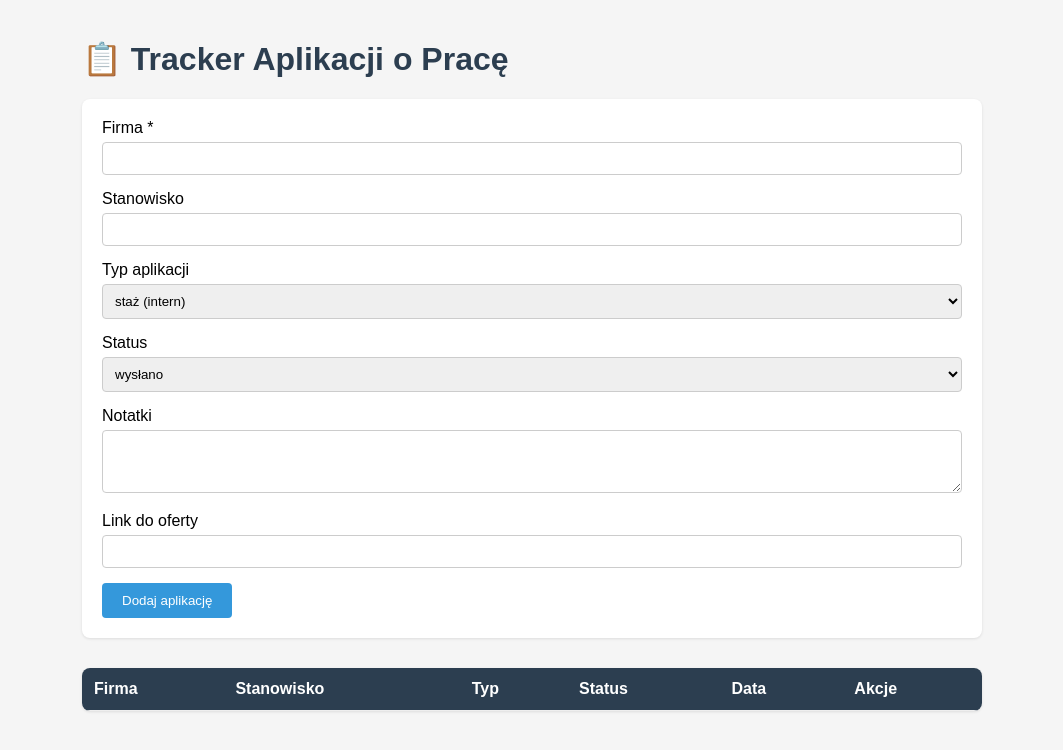
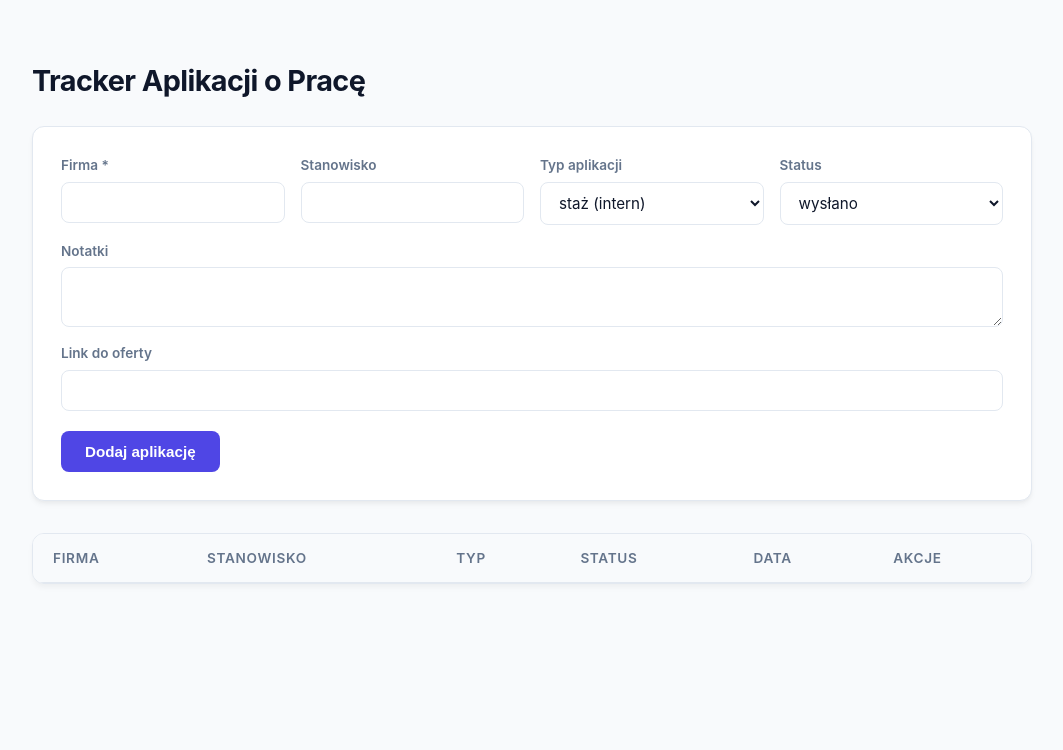
Before and after one commit to bloobrn/TrackerAplikacjiPracy, a plain HTML site: page frontend/index.html in a window 1280 px wide. Shown: the whole page, without its empty margins (108-1171 px from the left). Drawn offline with Linux system fonts and the light colour scheme; no server answers.

Commit message:
EDIT: frontend/ -- mozliwosc wprowadzenia zmian danych bezposrednio przez frontend

```diff
--- a/frontend/index.html
+++ b/frontend/index.html
@@ -2,43 +2,219 @@
 <html lang="pl">
 <head>
 <meta charset="UTF-8">
+<meta name="viewport" content="width=device-width, initial-scale=1.0">
 <title>Tracker Aplikacji o Pracę</title>
 <style>
-    body { font-family: Arial, sans-serif; max-width: 900px; margin: 40px auto; padding: 0 20px; background: #f5f5f5; }
-    h1 { color: #2c3e50; }
-    form { background: white; padding: 20px; border-radius: 8px; margin-bottom: 30px; box-shadow: 0 1px 3px rgba(0,0,0,0.1); }
-    input, select, textarea { width: 100%; padding: 8px; margin: 5px 0 15px 0; box-sizing: border-box; border: 1px solid #ccc; border-radius: 4px; }
-    button { background: #3498db; color: white; border: none; padding: 10px 20px; border-radius: 4px; cursor: pointer; }
-    button:hover { background: #2980b9; }
-    table { width: 100%; border-collapse: collapse; background: white; border-radius: 8px; overflow: hidden; box-shadow: 0 1px 3px rgba(0,0,0,0.1); }
-    th, td { padding: 12px; text-align: left; border-bottom: 1px solid #eee; }
-    th { background: #2c3e50; color: white; }
-    .status { padding: 4px 10px; border-radius: 12px; font-size: 0.85em; color: white; }
-    .status-wysłano { background: #3498db; }
-    .status-odpowiedź { background: #9b59b6; }
-    .status-rozmowa { background: #f39c12; }
-    .status-odrzucenie { background: #e74c3c; }
-    .status-oferta { background: #27ae60; }
-    .delete-btn { background: #e74c3c; padding: 5px 10px; font-size: 0.85em; }
+    :root {
+        --primary: #4f46e5;
+        --primary-hover: #4338ca;
+        --background: #f8fafc;
+        --card-bg: #ffffff;
+        --text-main: #0f172a;
+        --text-muted: #64748b;
+        --border: #e2e8f0;
+
+        /* Statusy - nowoczesne, stonowane kolory */
+        --status-wyslano: #3b82f6;
+        --status-odpowiedz: #a855f7;
+        --status-rozmowa: #f59e0b;
+        --status-odrzucenie: #ef4444;
+        --status-oferta: #10b981;
+    }
+
+    body {
+        font-family: -apple-system, BlinkMacSystemFont, "Segoe UI", Roboto, Helvetica, Arial, sans-serif;
+        max-width: 1000px;
+        margin: 0 auto;
+        padding: 40px 20px;
+        background: var(--background);
+        color: var(--text-main);
+        line-height: 1.5;
+    }
+
+    h1 {
+        font-size: 1.8rem;
+        font-weight: 700;
+        color: var(--text-main);
+        margin-bottom: 24px;
+        letter-spacing: -0.02em;
+    }
+
+    form {
+        background: var(--card-bg);
+        padding: 28px;
+        border-radius: 12px;
+        margin-bottom: 32px;
+        border: 1px solid var(--border);
+        box-shadow: 0 4px 6px -1px rgba(0, 0, 0, 0.05), 0 2px 4px -1px rgba(0, 0, 0, 0.03);
+    }
+
+    /* Układ pól w formularzu */
+    .form-grid {
+        display: grid;
+        grid-template-columns: repeat(auto-fit, minmax(220px, 1fr));
+        gap: 16px;
+        margin-bottom: 20px;
+    }
+
+    .form-group {
+        display: flex;
+        flex-direction: column;
+    }
+
+    .form-group.full-width {
+        grid-column: 1 / -1;
+    }
+
+    label {
+        font-size: 0.85rem;
+        font-weight: 600;
+        color: var(--text-muted);
+        margin-bottom: 6px;
+    }
+
+    input, select, textarea {
+        width: 100%;
+        padding: 10px 14px;
+        box-sizing: border-box;
+        border: 1px solid var(--border);
+        border-radius: 8px;
+        background: #fff;
+        font-family: inherit;
+        font-size: 0.95rem;
+        color: var(--text-main);
+        transition: border-color 0.2s, box-shadow 0.2s;
+    }
+
+    input:focus, select:focus, textarea:focus {
+        outline: none;
+        border-color: var(--primary);
+        box-shadow: 0 0 0 3px rgba(79, 70, 229, 0.15);
+    }
+
+    textarea { resize: vertical; }
+
+    button[type="submit"] {
+        background: var(--primary);
+        color: white;
+        border: none;
+        padding: 12px 24px;
+        border-radius: 8px;
+        font-weight: 600;
+        font-size: 0.95rem;
+        cursor: pointer;
+        transition: background 0.2s;
+    }
+
+    button[type="submit"]:hover {
+        background: var(--primary-hover);
+    }
+
+    .table-container {
+        background: var(--card-bg);
+        border-radius: 12px;
+        border: 1px solid var(--border);
+        box-shadow: 0 4px 6px -1px rgba(0, 0, 0, 0.05);
+        overflow: hidden;
+    }
+
+    table {
+        width: 100%;
+        border-collapse: collapse;
+        text-align: left;
+        font-size: 0.95rem;
+    }
+
+    th, td { padding: 14px 20px; border-bottom: 1px solid var(--border); }
+
+    th {
+        background: #f8fafc;
+        color: var(--text-muted);
+        font-weight: 600;
+        font-size: 0.85rem;
+        text-transform: uppercase;
+        letter-spacing: 0.05em;
+    }
+
+    tr:last-child td { border-bottom: none; }
+    tr:hover td { background: #fdfdfd; }
+
+    /* Nowoczesne odznaki statusów */
+    .status {
+        display: inline-block;
+        padding: 4px 10px;
+        border-radius: 6px;
+        font-size: 0.8rem;
+        font-weight: 600;
+        color: white;
+    }
+    .status-wysłano { background: var(--status-wyslano); }
+    .status-odpowiedź { background: var(--status-odpowiedz); }
+    .status-rozmowa { background: var(--status-rozmowa); }
+    .status-odrzucenie { background: var(--status-odrzucenie); }
+    .status-oferta { background: var(--status-oferta); }
+    select.status-select {
+         display: inline-block;
+   	 padding: 4px 10px;
+   	 border-radius: 6px;
+   	 font-size: 0.8rem;
+   	 font-weight: 600;
+   	 color: white;
+   	 border: none;
+   	 cursor: pointer;
+   	 -webkit-appearance: none;
+   	 appearance: none;
+   	 text-align: center;
+   	 font-family: inherit;
+}
+    select.status-select:focus {
+   	 outline: none;
+   	 box-shadow: 0 0 0 2px rgba(0,0,0,0.15);
+}
+
+    .delete-btn {
+        background: #fff;
+        color: #ef4444;
+        border: 1px solid #fee2e2;
+        padding: 6px 12px;
+        font-size: 0.85rem;
+        font-weight: 500;
+        border-radius: 6px;
+        cursor: pointer;
+        transition: all 0.2s;
+    }
+    .delete-btn:hover {
+        background: #ef4444;
+        color: white;
+        border-color: #ef4444;
+    }
 </style>
 </head>
 <body>
 
-<h1>📋 Tracker Aplikacji o Pracę</h1>
+<h1>Tracker Aplikacji o Pracę</h1>
 
 <form id="applicationForm">
+    <div class="form-grid">
+        <div class="form-group">
             <label>Firma *</label>
             <input type="text" id="company" required>
+        </div>
 
+        <div class="form-group">
             <label>Stanowisko</label>
             <input type="text" id="position">
+        </div>
 
+        <div class="form-group">
             <label>Typ aplikacji</label>
             <select id="applicationType">
                 <option value="intern">staż (intern)</option>
                 <option value="job">praca (job)</option>
             </select>
+        </div>
 
+        <div class="form-group">
             <label>Status</label>
             <select id="status">
                 <option value="wysłano">wysłano</option>
@@ -47,16 +223,23 @@
                 <option value="odrzucenie">odrzucenie</option>
                 <option value="oferta">oferta</option>
             </select>
+        </div>
 
+        <div class="form-group full-width">
             <label>Notatki</label>
-    <textarea id="notes" rows="3"></textarea>
+            <textarea id="notes" rows="2"></textarea>
+        </div>
 
+        <div class="form-group full-width">
             <label>Link do oferty</label>
             <input type="text" id="offerLink">
+        </div>
+    </div>
 
     <button type="submit">Dodaj aplikację</button>
 </form>
 
+<div class="table-container">
     <table id="applicationsTable">
         <thead>
             <tr>
@@ -70,6 +253,7 @@
         </thead>
         <tbody id="tableBody"></tbody>
     </table>
+</div>
 
 <script src="script.js"></script>
 </body>
--- a/frontend/script.js
+++ b/frontend/script.js
@@ -24,7 +24,15 @@ function renderTable(applications) {
             <td>${app.company}</td>
             <td>${app.position || '-'}</td>
             <td>${app.applicationType === 'intern' ? 'Staż' : app.applicationType === 'job' ? 'Praca' : '-'}</td>
-            <td><span class="status status-${app.status}">${app.status}</span></td>
+            <td>
+   		 <select class="status-select status-${app.status}" onchange="updateStatus(${app.id}, this)">
+       			 <option value="wysłano" ${app.status === 'wysłano' ? 'selected' : ''}>wysłano</option>
+       			 <option value="odpowiedź" ${app.status === 'odpowiedź' ? 'selected' : ''}>odpowiedź</option>
+       			 <option value="rozmowa" ${app.status === 'rozmowa' ? 'selected' : ''}>rozmowa</option>
+       			 <option value="odrzucenie" ${app.status === 'odrzucenie' ? 'selected' : ''}>odrzucenie</option>
+      		 	 <option value="oferta" ${app.status === 'oferta' ? 'selected' : ''}>oferta</option>
+   		 </select>
+</td>
             <td>${app.applicationDate || '-'}</td>
             <td><button class="delete-btn" onclick="deleteApplication(${app.id})">Usuń</button></td>
         `;
@@ -74,3 +82,27 @@ async function deleteApplication(id) {
         alert('Nie udało się usunąć aplikacji.');
     }
 }
+
+// Aktualizacja statusu bezpośrednio z tabeli
+async function updateStatus(id, selectElement) {
+    const newStatus = selectElement.value;
+    selectElement.className = `status-select status-${newStatus}`;
+
+    try {
+        const getResponse = await fetch(`${API_URL}/${id}`);
+        const application = await getResponse.json();
+        application.status = newStatus;
+
+        const putResponse = await fetch(`${API_URL}/${id}`, {
+            method: 'PUT',
+            headers: { 'Content-Type': 'application/json' },
+            body: JSON.stringify(application)
+        });
+
+        if (!putResponse.ok) throw new Error('Błąd aktualizacji');
+    } catch (error) {
+        console.error('Błąd aktualizacji statusu:', error);
+        alert('Nie udało się zaktualizować statusu.');
+        loadApplications();
+    }
+}
```
Lines whose indentation alone changed are shown as unchanged.
